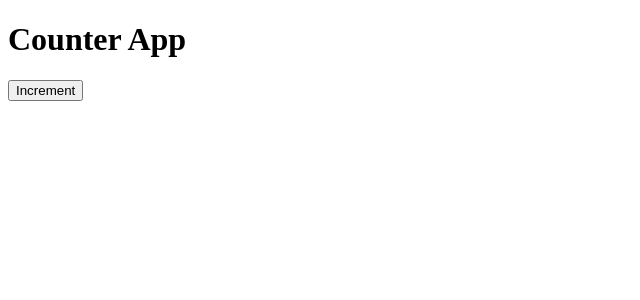
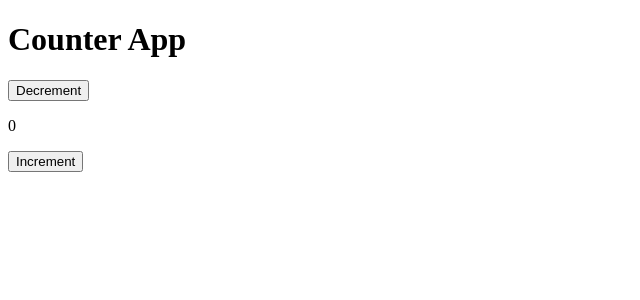
Before and after one commit to allangdasilva/mini-ci-cd-react, a React (Vite) app: page / in a window 1280 px wide. Shown: the top 300 px of the page, without its empty margins (0-640 px from the left). Built offline with nearby package versions, Linux system fonts and the light colour scheme.

Commit message:
Adicionar interatividade no componente Counter

```diff
--- a/src/components/counter/Counter.tsx
+++ b/src/components/counter/Counter.tsx
@@ -1,8 +1,17 @@
+import useCounter from "../../hooks/useCounter";
+import CountButton from "../button/CountButton";
+
 const Counter = () => {
+  const { count, increment, decrement } = useCounter(0);
   return (
     <>
-      <p></p>
-      <button>Increment</button>
+      <CountButton onClick={decrement} type="button">
+        Decrement
+      </CountButton>
+      <p>{count}</p>
+      <CountButton onClick={increment} type="button">
+        Increment
+      </CountButton>
     </>
   );
 };
```
